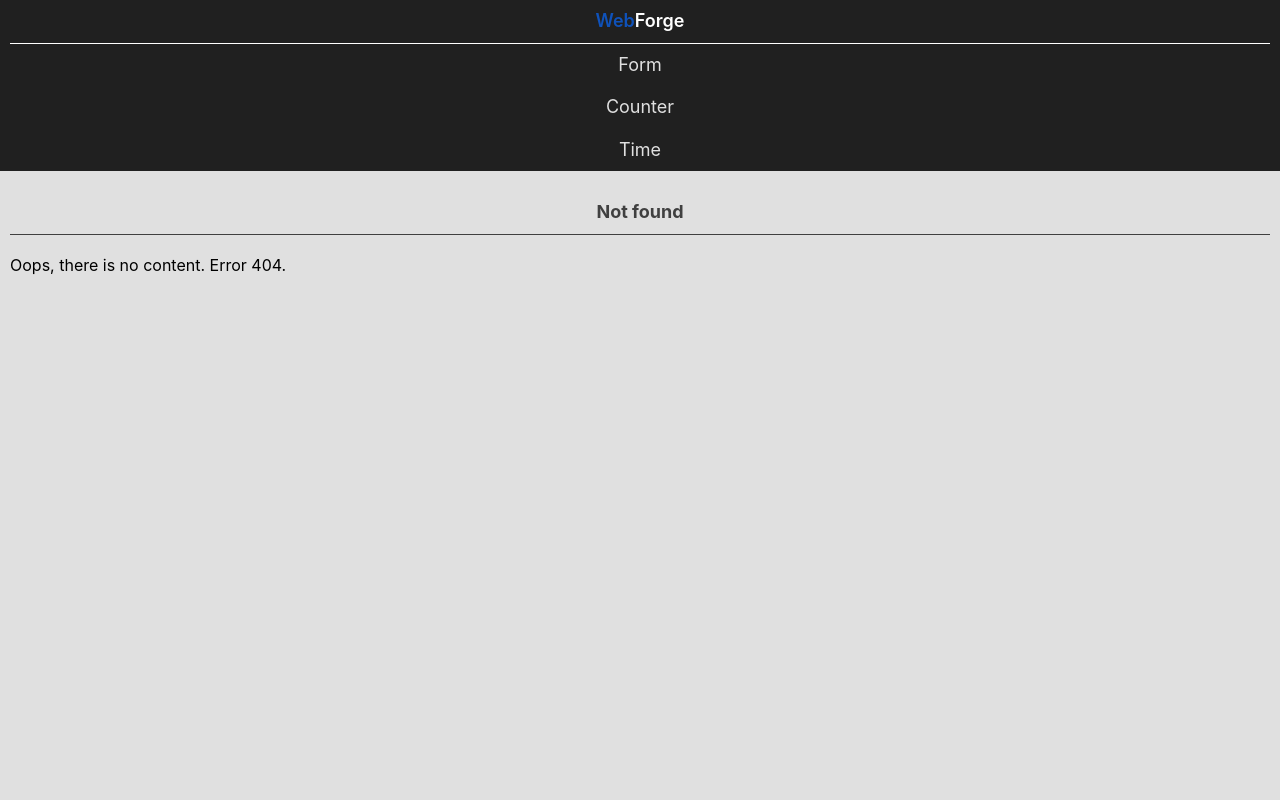
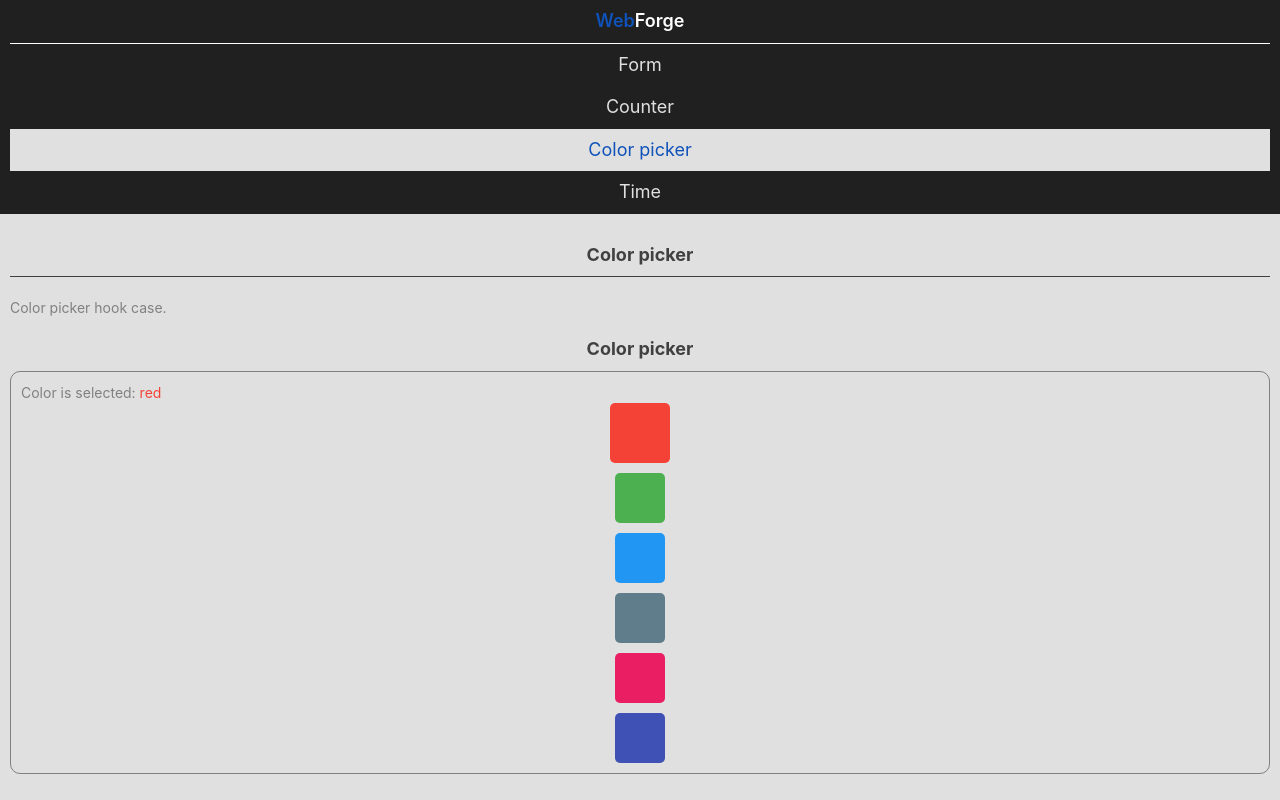
Before and after one commit to basesnel/react-system-01-hooks, a React (Create React App) app: page /react-system-01-hooks/colorpicker in a window 1280 px wide. Before the commit this address had no page. Built offline with nearby package versions, Linux system fonts and the light colour scheme.

Commit message:
Color picker added

```diff
--- a/src/components/App.jsx
+++ b/src/components/App.jsx
@@ -1,10 +1,11 @@
 import { Routes, Route } from 'react-router-dom';
 
-import { Home } from '../pages/HomePage';
-import { Counter } from '../pages/CounterPage';
-import { Form } from '../pages/FormPage';
-import { Time } from '../pages/TimePage';
-import { NotFound } from '../pages/NotFoundPage';
+import { HomePage } from '../pages/HomePage';
+import { CounterPage } from '../pages/CounterPage';
+import { ColorPickerPage } from '../pages/ColorPickerPage';
+import { FormPage } from '../pages/FormPage';
+import { TimePage } from '../pages/TimePage';
+import { NotFoundPage } from '../pages/NotFoundPage';
 
 import { AppBar } from './AppBar/AppBar';
 
@@ -15,11 +16,12 @@ function App() {
     <>
       <AppBar />
       <Routes>
-        <Route path="/" element={<Home />} />
-        <Route path="/form" element={<Form />} />
-        <Route path="/counter" element={<Counter />} />
-        <Route path="/time" element={<Time />} />
-        <Route path="*" element={<NotFound />} />
+        <Route path="/" element={<HomePage />} />
+        <Route path="/form" element={<FormPage />} />
+        <Route path="/counter" element={<CounterPage />} />
+        <Route path="/colorpicker" element={<ColorPickerPage />} />
+        <Route path="/time" element={<TimePage />} />
+        <Route path="*" element={<NotFoundPage />} />
       </Routes>
     </>
   );
--- /dev/null
+++ b/src/components/ColorPicker/ColorPicker.jsx
@@ -0,0 +1,35 @@
+import { useState } from 'react';
+
+import { Text } from 'components/Text/Text';
+import { Grid } from 'components/Grid/Grid';
+
+import css from './ColorPicker.module.css';
+
+export const ColorPicker = ({ options }) => {
+  const [activeIndexOptionIdx, setActiveIndexOptionIdx] = useState(0);
+
+  const makeOptionClassName = index => {
+    return index === activeIndexOptionIdx ? css.activeOption : css.option;
+  };
+
+  const { label, color } = options[activeIndexOptionIdx];
+
+  return (
+    <div className={css.options}>
+      <Text>
+        Color is selected: <span style={{ color: color }}>{label}</span>
+      </Text>
+      <Grid>
+        {options.map(({ label, color }, index) => (
+          <button
+            key={label}
+            aria-label={label}
+            className={makeOptionClassName(index)}
+            style={{ backgroundColor: color }}
+            onClick={() => setActiveIndexOptionIdx(index)}
+          ></button>
+        ))}
+      </Grid>
+    </div>
+  );
+};
--- /dev/null
+++ b/src/components/ColorPicker/ColorPicker.module.css
@@ -0,0 +1,22 @@
+@value sizes: "../../cssvariables/media.module.css";
+@value mobile, smartphone, tablet, desktop from sizes;
+
+.options {
+  border: 1px solid var(--color-text);
+  border-radius: 10px;
+  padding: 10px;
+}
+
+.option {
+  width: 50px;
+  height: 50px;
+  border: 0;
+  border-radius: 5px;
+}
+
+.activeOption {
+  width: 60px;
+  height: 60px;
+  border: 0;
+  border-radius: 5px;
+}
--- a/src/components/NavBar/NavBar.jsx
+++ b/src/components/NavBar/NavBar.jsx
@@ -31,6 +31,16 @@ export const NavBar = () => {
             className={({ isActive }) =>
               isActive ? css.navlinkactive : css.navlink
             }
+            to="/colorpicker"
+          >
+            Color picker
+          </NavLink>
+        </li>
+        <li className={css.item}>
+          <NavLink
+            className={({ isActive }) =>
+              isActive ? css.navlinkactive : css.navlink
+            }
             to="/time"
           >
             Time
--- /dev/null
+++ b/src/pages/ColorPickerPage.jsx
@@ -0,0 +1,28 @@
+import { Container } from 'components/Container/Container';
+import { Title } from 'components/Title/Title';
+import { Text } from 'components/Text/Text';
+import { ColorPicker } from 'components/ColorPicker/ColorPicker';
+
+const colorPickerOptions = [
+  { label: 'red', color: '#F44336' },
+  { label: 'green', color: '#4CAF50' },
+  { label: 'blue', color: '#2196F3' },
+  { label: 'grey', color: '#607D8B' },
+  { label: 'pink', color: '#E91E63' },
+  { label: 'indigo', color: '#3F51B5' },
+];
+
+export const ColorPickerPage = () => {
+  return (
+    <main>
+      <Container>
+        <Title level={1} caption="Color picker" />
+        <Text>Color picker hook case.</Text>
+      </Container>
+      <Container>
+        <Title level={2} caption="Color picker" />
+        <ColorPicker options={colorPickerOptions} />
+      </Container>
+    </main>
+  );
+};
--- a/src/pages/CounterPage.jsx
+++ b/src/pages/CounterPage.jsx
@@ -7,7 +7,7 @@ import { Grid } from 'components/Grid/Grid';
 import { ButtonCount } from 'components/ButtonCount/ButtonCount';
 import { ButtonGeneralCount } from 'components/ButtonGeneralCount/ButtonGeneralCount';
 
-export const Counter = () => {
+export const CounterPage = () => {
   const [count, setCount] = useState(0);
 
   function handleClick() {
--- a/src/pages/FormPage.jsx
+++ b/src/pages/FormPage.jsx
@@ -3,7 +3,7 @@ import { Title } from 'components/Title/Title';
 import { Text } from 'components/Text/Text';
 import { SignupForm } from 'components/SignupForm/SignupForm';
 
-export const Form = () => {
+export const FormPage = () => {
   return (
     <main>
       <Container>
--- a/src/pages/HomePage.jsx
+++ b/src/pages/HomePage.jsx
@@ -2,7 +2,7 @@ import { Container } from 'components/Container/Container';
 import { Title } from 'components/Title/Title';
 import { Text } from 'components/Text/Text';
 
-export const Home = () => {
+export const HomePage = () => {
   return (
     <main>
       <Container>
--- a/src/pages/NotFoundPage.jsx
+++ b/src/pages/NotFoundPage.jsx
@@ -1,7 +1,7 @@
 import { Container } from 'components/Container/Container';
 import { Title } from 'components/Title/Title';
 
-export const NotFound = () => {
+export const NotFoundPage = () => {
   return (
     <main>
       <Container>
--- a/src/pages/TimePage.jsx
+++ b/src/pages/TimePage.jsx
@@ -1,7 +1,7 @@
 import { Container } from 'components/Container/Container';
 import { Title } from 'components/Title/Title';
 
-export const Time = () => {
+export const TimePage = () => {
   return (
     <main>
       <Container>
```
